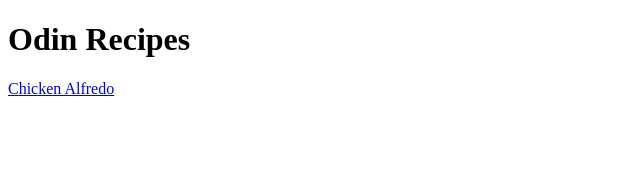
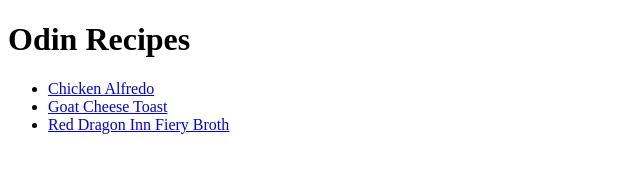
Before and after one commit to xkernul/odin-recipes, a plain HTML site: page index.html in a window 1280 px wide. Shown: the whole page, without its empty margins (0-640 px from the left). Drawn offline with Linux system fonts and the light colour scheme.

Commit message:
Added 2 html for other recipes, built ordered list

```diff
--- a/index.html
+++ b/index.html
@@ -10,9 +10,15 @@
 <body>
     <h1> Odin Recipes</h1>
 
-    <a href="./recipes/alfredo.html"> Chicken Alfredo</a>
+    <ul>
 
+        <li> <a href="./recipes/alfredo.html"> Chicken Alfredo</a> </li>
 
+        <li> <a href="./recipes/toast.html"> Goat Cheese Toast</a> </li>
+
+        <li> <a href="./recipes/fierybroth.html">Red Dragon Inn Fiery Broth</a> </li>
+
+    </ul>
 
 
 
```
